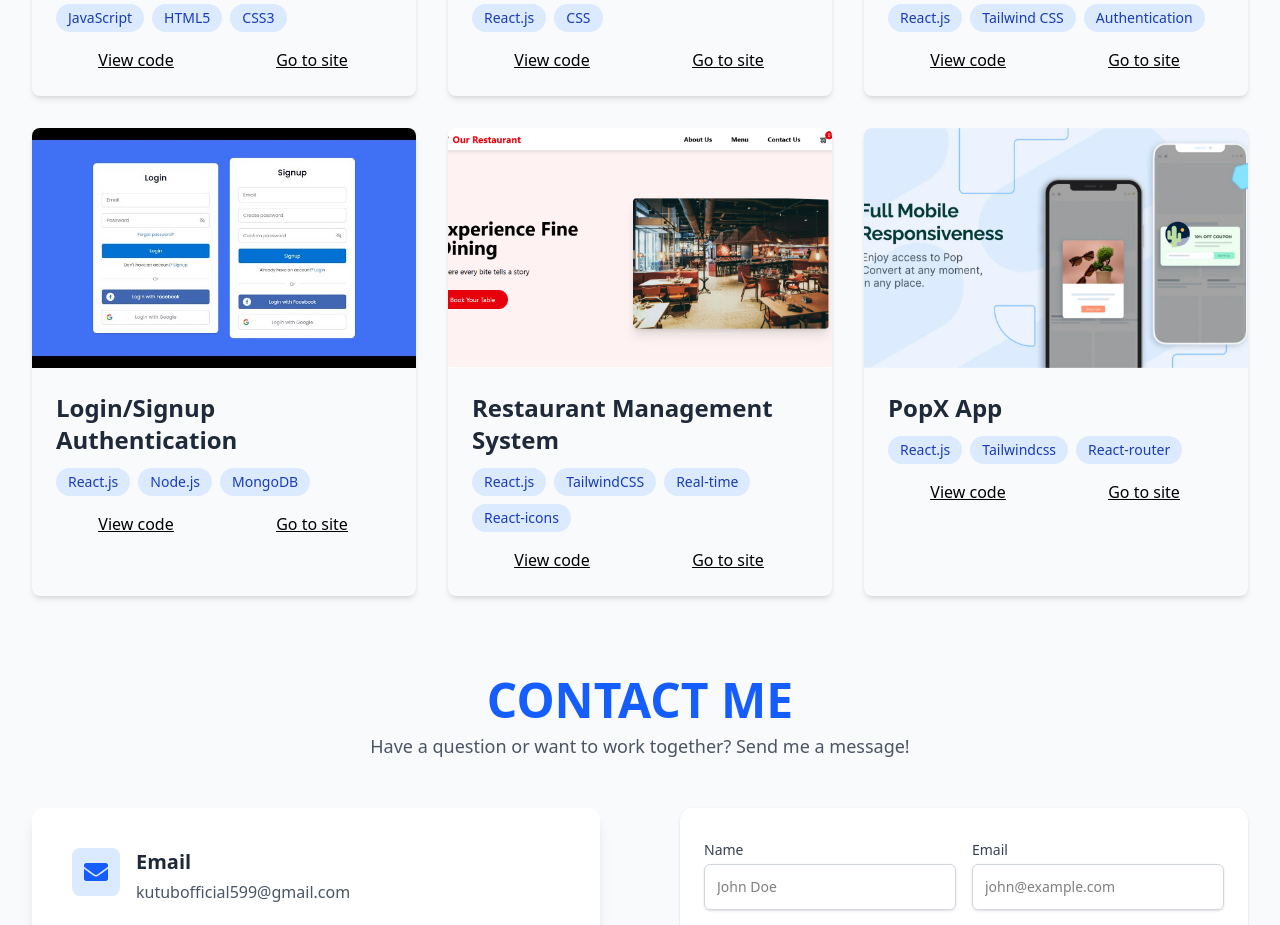
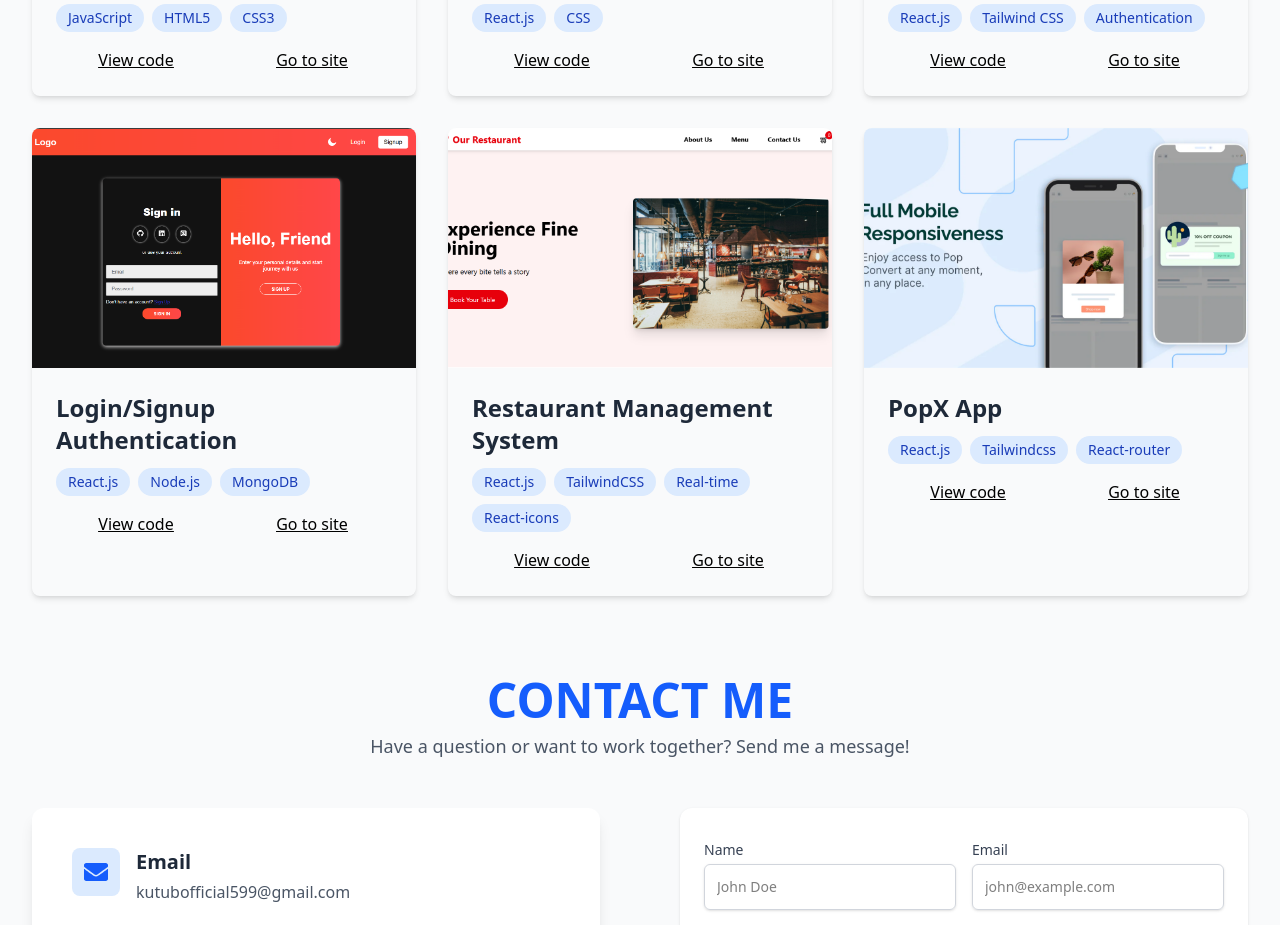
Before and after one commit to kutubofficial/My-Portfolio, a React (Vite) app: page / in a window 1280 px wide. Shown: the part 2540-3465 px from the top of the page. Built offline with nearby package versions, Linux system fonts and the light colour scheme.

Commit message:
decreased the heading from home component

```diff
--- a/src/components/data/projectData.js
+++ b/src/components/data/projectData.js
@@ -51,9 +51,9 @@ const projects = [
   {
     id: 7,
     name: "Login/Signup Authentication",
-    image: "/images/loginImg.jpg",
+    image: "/images/login.png",
     topics: ["React.js", "Node.js", "MongoDB"],
-    projectCode: "https://github.com/kutubofficial",
+    projectCode: "https://github.com/kutubofficial/Login-Signup-App",
     live: "https://github.com/kutubofficial",
   },
   {
--- a/src/components/pages/Home.jsx
+++ b/src/components/pages/Home.jsx
@@ -46,9 +46,9 @@ const Home = () => {
                 Hello, I'm
               </span>
             </div>
-            <h1 className="text-6xl md:text-5xl font-bold mb-6 leading-tight">
+            <h1 className="text-4xl md:text-5xl font-bold mb-6 leading-tight">
               <span className="block ">KUTUBUDDIN ANSARI</span>
-              <span className="block text-3xl text-blue-600 md:text-4xl font-normal mt-4">
+              <span className="block text-2xl text-blue-600 md:text-4xl font-normal mt-4">
                 Front-End Developer
               </span>
             </h1>
@@ -57,7 +57,7 @@ const Home = () => {
               <span className="animate-pulse">|</span>
             </p>
             <div className="flex flex-col sm:flex-row gap-6 mt-10">
-              <button className="bg-transparent border border-white hover:bg-white/10 text-white px-4 py-2 rounded-full">
+              <button className="bg-transparent border border-white  hover:bg-white/10 text-white px-4 py-2 rounded-full">
                 <a
                   href="https://github.com/kutubofficial"
                   target="_blank"
@@ -66,7 +66,7 @@ const Home = () => {
                   View My Work →
                 </a>
               </button>
-              <button className="bg-blue-600 text-white px-4 py-3 rounded-full hover:bg-blue-700">
+              <button className="bg-blue-600 text-white px-4 py-3  rounded-full hover:bg-blue-700">
                 <a href={cv} target="_blank" rel="noopener noreferrer">
                   Download Resume
                 </a>
```
Also changed, not shown: public/images/hive.JPG (deleted), public/images/login.png (added).
